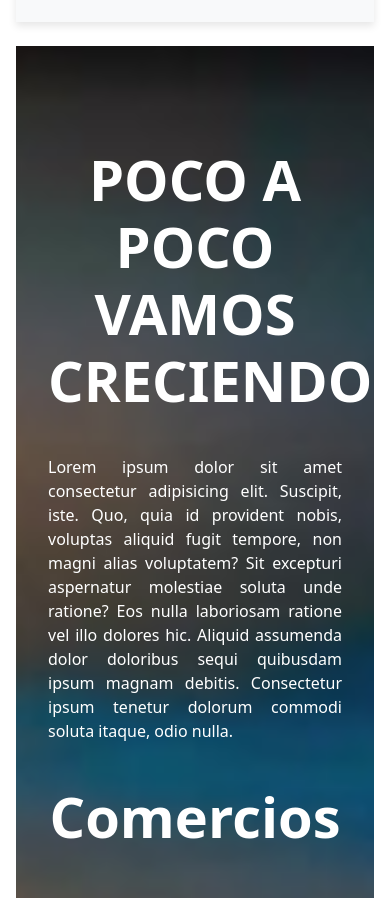
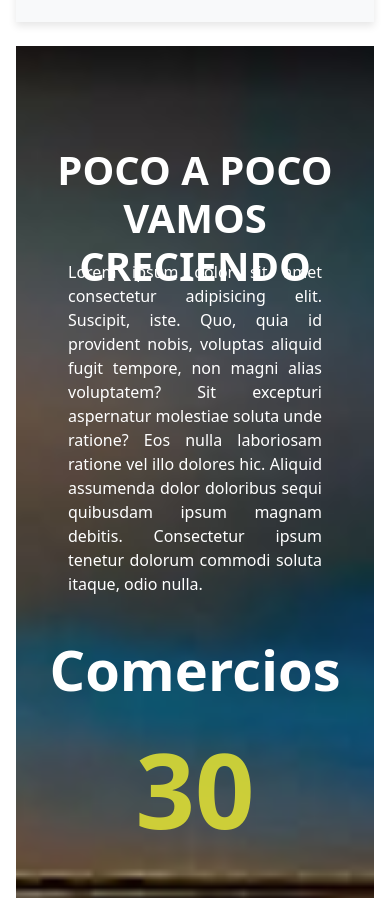
Before and after one commit to vickypineli/desertu.react, a React (Vite) app: page / in a window 390 px wide. Shown: the part 1460-2358 px from the top of the page. Built offline with nearby package versions, Linux system fonts and the light colour scheme.

Commit message:
Corret margin in GrowingSection

```diff
--- a/src/components/contactSection/ContactSection.css
+++ b/src/components/contactSection/ContactSection.css
@@ -51,7 +51,7 @@
 .animate-from-right {
   opacity: 0; /* Inicialmente oculto */
   transform: translateX(-50px);
-  transition: opacity 1s ease, transform 1s ease;
+  transition: opacity cubic-bezier(0.165, 0.84, 0.44, 1) ease, transform 1s ease;
 }
 
 .animate-from-right {
--- a/src/components/growingSection/GrowingSection.css
+++ b/src/components/growingSection/GrowingSection.css
@@ -14,12 +14,12 @@
     font-size: 3.5rem;
     font-weight: bold;
     text-transform: uppercase;
-    margin: 60px auto 20px auto;
+    margin: 60px auto -50px auto;
 
   }
   .growing-section p {
     margin-bottom: 20px;
-    padding: 0 20px;
+    padding: 0 40px;
     color: white;
     text-align: justify;
   }
@@ -44,3 +44,8 @@
     font-weight: bold;
     color: rgba(228, 228, 51, 0.856);
   }
+  @media (max-width: 768px) {
+    .growing-section h2 {
+      font-size: 2.5rem;
+    }
+  }
```
